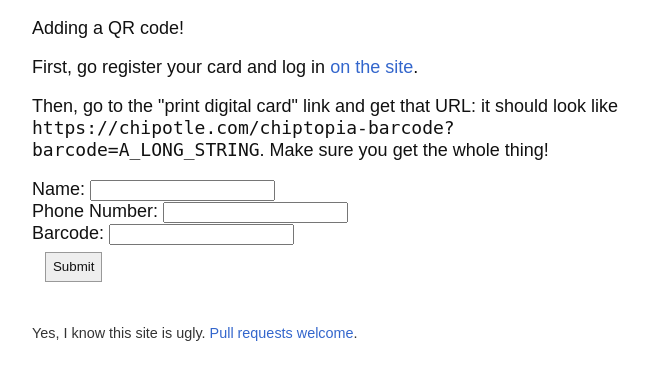
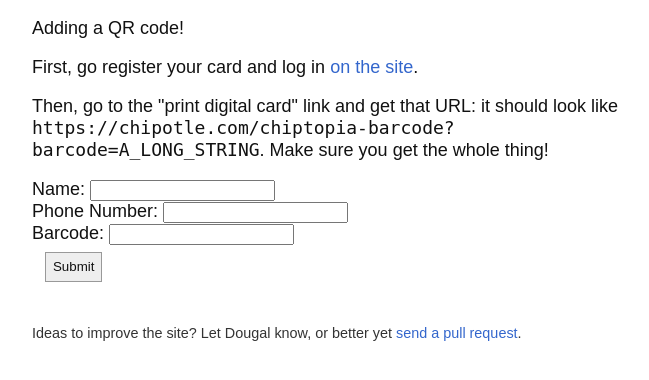
Before and after one commit to djsutherland/chips-with-friends, a Flask app: template chip_friends/templates/new-card.html in a window 1280 px wide. Shown: the top 380 px of the page, without its empty margins (308-957 px from the left). Run offline with Flask 2, Linux system fonts and the light colour scheme; the template is opened without the code that fills it: values that come from a table or form of the project are taken from there, others are empty.

Commit message:
site's not so ugly anymore, so change the footer

```diff
--- a/chip_friends/templates/layout.html
+++ b/chip_friends/templates/layout.html
@@ -80,7 +80,7 @@
   </div>
 
   <footer id="disclaimer">
-  Yes, I know this site is ugly. <a href="https://github.com/dougalsutherland/chiptopia-with-friends/">Pull requests welcome</a>.
+  Ideas to improve the site? Let Dougal know, or better yet <a href="https://github.com/dougalsutherland/chiptopia-with-friends/">send a pull request</a>.
   </footer>
 
 </body>
```
